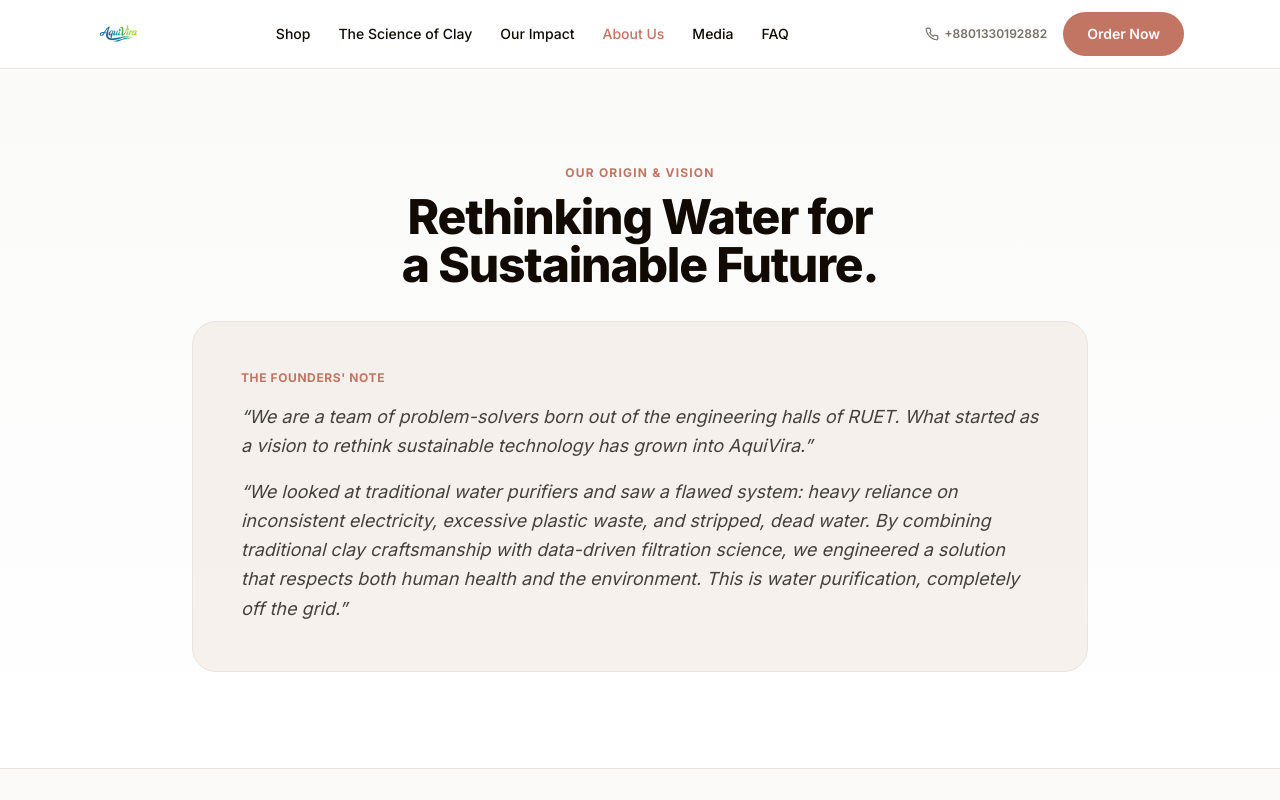
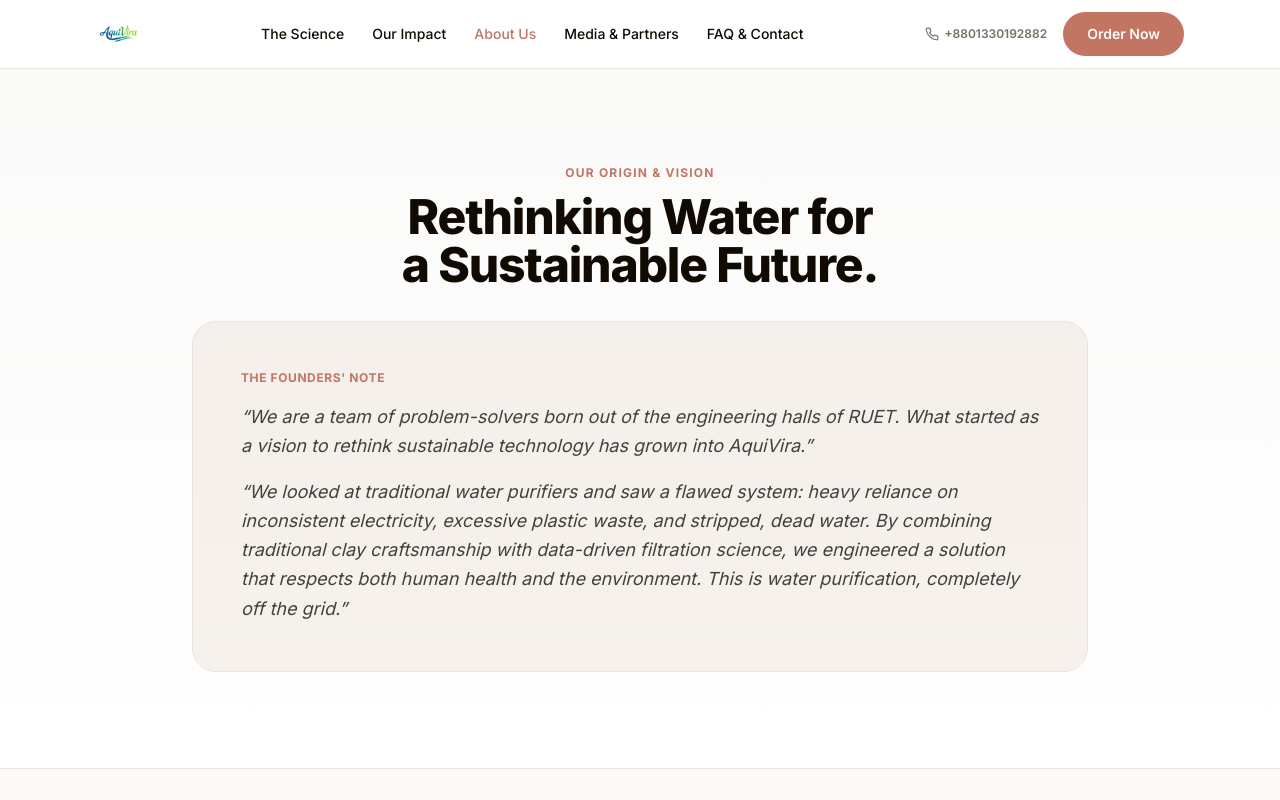
Before and after one commit to Tauhid-23/aquivira_landingpage, a Next.js app: page /about in a window 1280 px wide. Shown: the top 800 px of the page. Built offline with nearby package versions, Linux system fonts and the light colour scheme.

Commit message:
feat(nav): restrategise tabs with Media & Partners, streamline layout, and anchor partners

```diff
--- a/app/about/page.tsx
+++ b/app/about/page.tsx
@@ -46,7 +46,7 @@ export default function AboutPage() {
         </section>
 
         {/* Institutional Backing / Supported By Section */}
-        <section className="section-padding bg-stone-50/70 border-b border-border">
+        <section id="partners" className="section-padding bg-stone-50/70 border-b border-border scroll-mt-20">
           <div className="container-wide">
             <SupportedBy
               variant="light"
--- a/app/media/page.tsx
+++ b/app/media/page.tsx
@@ -61,7 +61,7 @@ export default function MediaPage() {
         </section>
 
         {/* Supported By Section */}
-        <section className="section-padding bg-stone-50 border-t border-border">
+        <section id="partners" className="section-padding bg-stone-50 border-t border-border scroll-mt-20">
           <div className="container-wide">
             <SupportedBy
               variant="light"
--- a/components/global/Footer.tsx
+++ b/components/global/Footer.tsx
@@ -35,7 +35,8 @@ export default function Footer() {
             <li><Link href="/product" className={linkClass}>The Science of Clay</Link></li>
             <li><Link href="/impact" className={linkClass}>Our Impact</Link></li>
             <li><Link href="/about" className={linkClass}>About Us</Link></li>
-            <li><Link href="/media" className={linkClass}>Media & Awards</Link></li>
+            <li><Link href="/media" className={linkClass}>Media & Partners</Link></li>
+            <li><Link href="/about#partners" className={linkClass}>Institutional Backing</Link></li>
           </ul>
         </div>
 
--- a/components/global/Navbar.tsx
+++ b/components/global/Navbar.tsx
@@ -71,12 +71,20 @@ export default function Navbar() {
               key={link.href}
               href={link.href}
               className={`text-sm font-medium py-3 px-2 rounded-lg hover:bg-secondary ${
-                isActive(link.href) ? "text-primary" : ""
+                isActive(link.href) ? "text-primary font-semibold" : ""
               }`}
             >
               {link.label}
             </Link>
           ))}
+          <Link
+            href="/clay-care-guide"
+            className={`text-sm font-medium py-3 px-2 rounded-lg hover:bg-secondary ${
+              pathname === "/clay-care-guide" ? "text-primary font-semibold" : ""
+            }`}
+          >
+            Clay Care Guide
+          </Link>
           <Link href="/order" className="btn-primary text-sm w-full mt-3">
             Order Now — ৳9,999
           </Link>
--- a/lib/data/siteData.ts
+++ b/lib/data/siteData.ts
@@ -3,12 +3,11 @@
 export const TAGLINE = "Engineered for Purity, Powered by Nature."
 
 export const NAV_LINKS = [
-  { href: "/order", label: "Shop" },
-  { href: "/product", label: "The Science of Clay" },
+  { href: "/product", label: "The Science" },
   { href: "/impact", label: "Our Impact" },
   { href: "/about", label: "About Us" },
-  { href: "/media", label: "Media" },
-  { href: "/contact#faq", label: "FAQ" },
+  { href: "/media", label: "Media & Partners" },
+  { href: "/contact#faq", label: "FAQ & Contact" },
 ]
 
 export const LEADERSHIP_CONTACTS = [
```
